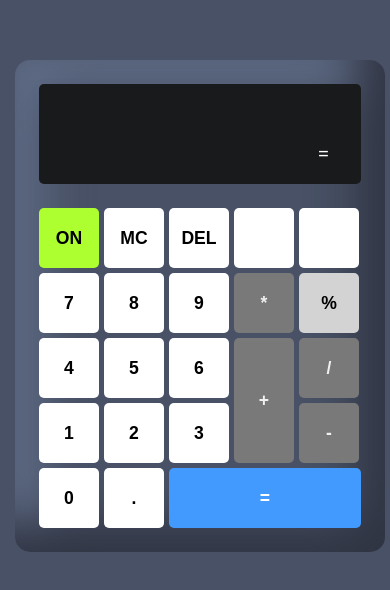
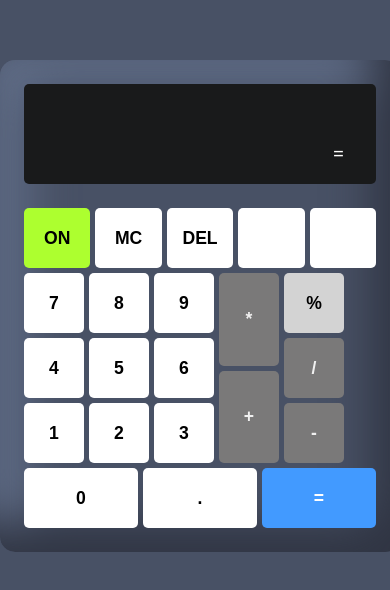
Before and after one commit to eridev14/calculadora, a website built with Vite: page index.html in a window 390 px wide. Shown: the part 116-706 px from the top of the page. Built offline with nearby package versions, Linux system fonts and the light colour scheme.

Commit message:
config add

```diff
--- a/package.json
+++ b/package.json
@@ -6,9 +6,12 @@
   "scripts": {
     "dev": "vite",
     "build": "vite build",
-    "preview": "vite preview"
+    "preview": "vite preview",
+    "predeploy": "npm run build",
+    "deploy": "gh-pages -d dist"
   },
   "devDependencies": {
+    "gh-pages": "^6.1.1",
     "vite": "^5.2.0"
   }
 }
--- a/style.css
+++ b/style.css
@@ -26,7 +26,6 @@ body {
 }
 
 .calc {
-    width: min(370px, 100%);
     border-radius: 15px;
     margin: 1rem;
     padding: 1.5rem;
@@ -38,6 +37,7 @@ body {
 }
 
 .header {
+    width: 100%;
     height: 100px;
     border: inset 1px 1px black;
     color: white;
@@ -67,6 +67,7 @@ body {
 }
 
 .main {
+    width: 100%;
     height: calc(75% - 1rem);
     border-bottom-left-radius: 15px;
     border-bottom-right-radius: 15px;
@@ -77,6 +78,7 @@ body {
 }
 
 .row {
+    width: 100%;
     display: flex;
     gap: var(---btn-gap);
 }
@@ -137,3 +139,13 @@ body {
     flex-direction: column;
     gap: var(---btn-gap);
 }
+
+@media screen and (max-width: 400px) {
+    .calc {
+        width: 100%;
+    }
+
+    .btn {
+        flex: 1;
+    }
+}
--- /dev/null
+++ b/vite.cofig.js
@@ -0,0 +1,5 @@
+import { defineConfig } from 'vite';
+
+export default defineConfig({
+    base: 'https://eridev14.github.io/calculadora/'
+});
```
Also changed, not shown: 1 other file.
